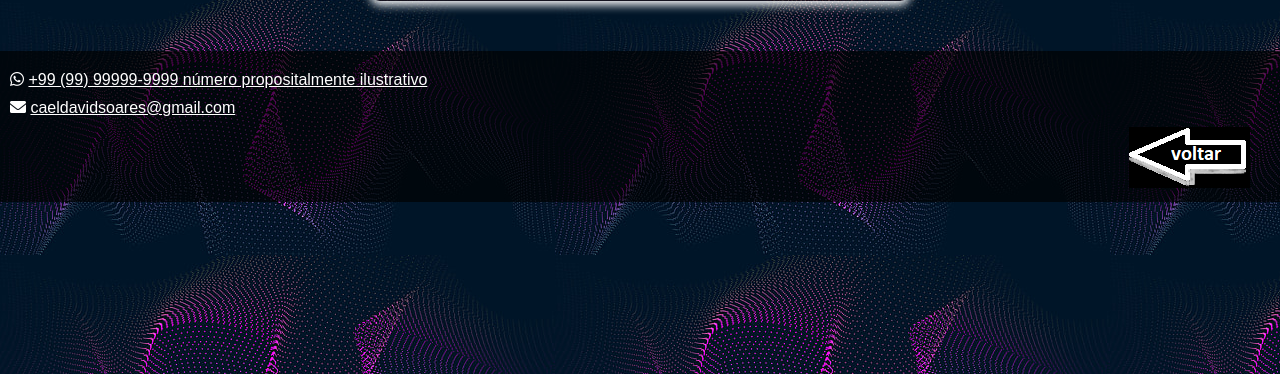
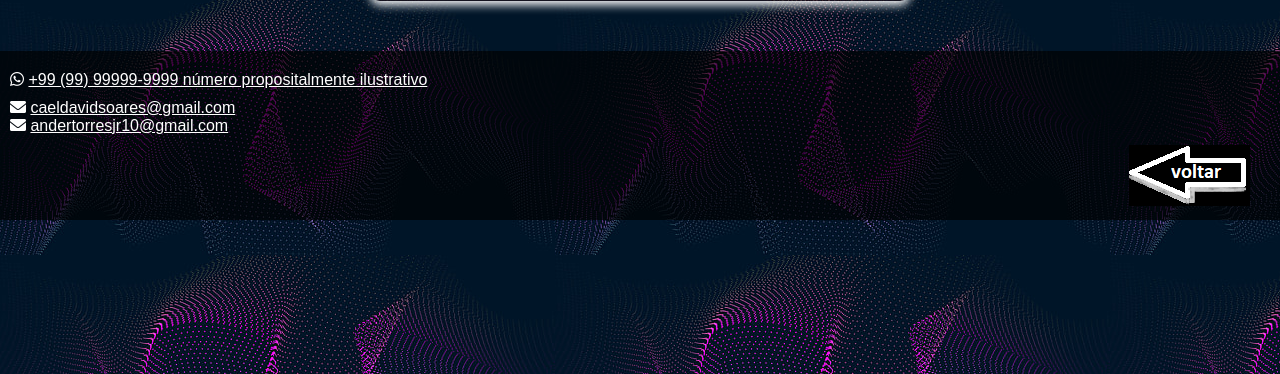
Before and after one commit to cael-david/Projeto-site, a PHP site: page /detalhes.php in a window 1280 px wide. Shown: the part 265-639 px from the top of the page. Run offline with PHP 8.4, Linux system fonts and the light colour scheme.

Commit message:
mudança nos contatos dentro da aba de detalhes

```diff
--- a/detalhes.php
+++ b/detalhes.php
@@ -45,12 +45,15 @@
         </p>
         <p>
             <i class="fa fa-envelope"></i>
-            <a href="mailto:caeldavidsoares@gmail.com">caeldavidsoares@gmail.com</a>
+            <a href="mailto:caeldavidsoares@gmail.com">caeldavidsoares@gmail.com</a><br>
+            <i class="fa fa-envelope"></i>
+            <a href="andertorresjr10@gmail.com">andertorresjr10@gmail.com</a>
         </p>
     </div>
     <div class="container">
         <div id="voltar">
             <a href="index.php"><img src="imagens/voltar.png" alt="Voltar"></a>
+
         </div>
     </div>
 </footer>
```
